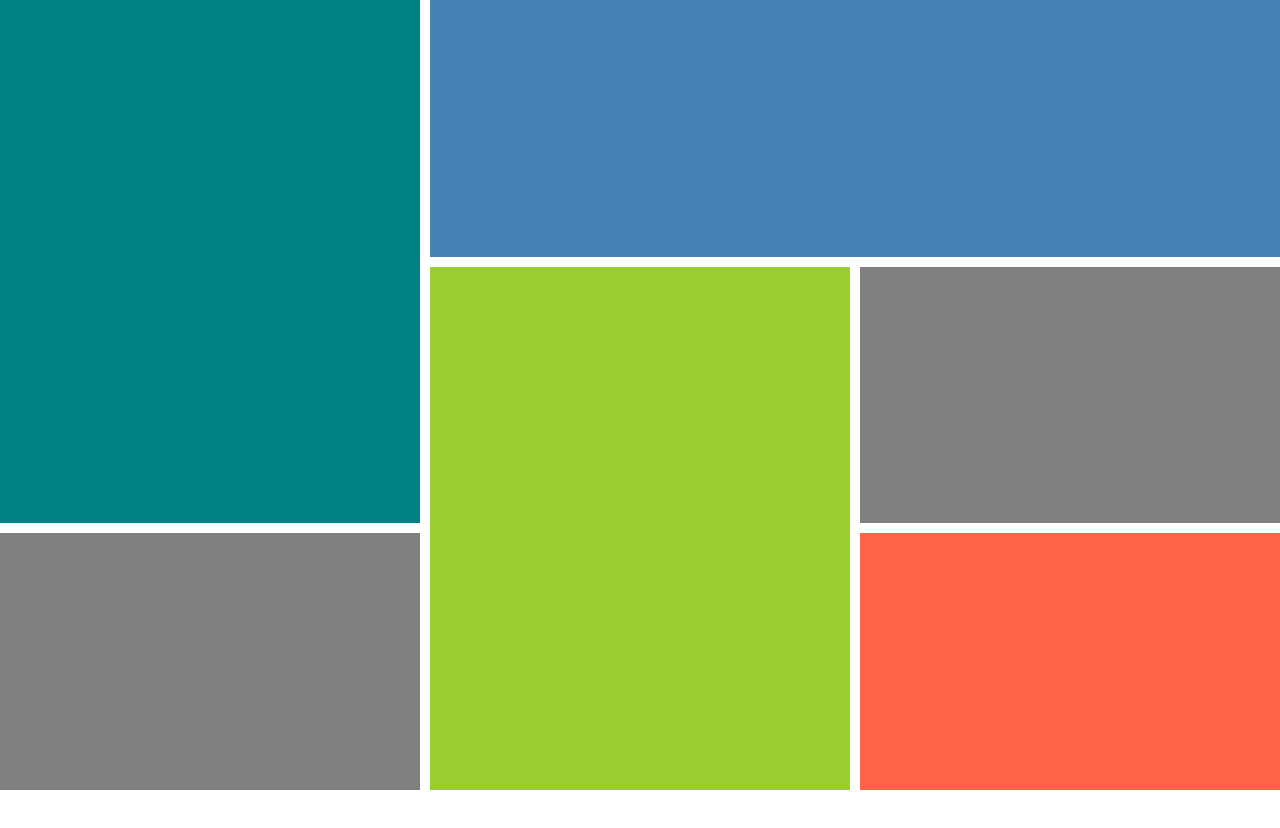
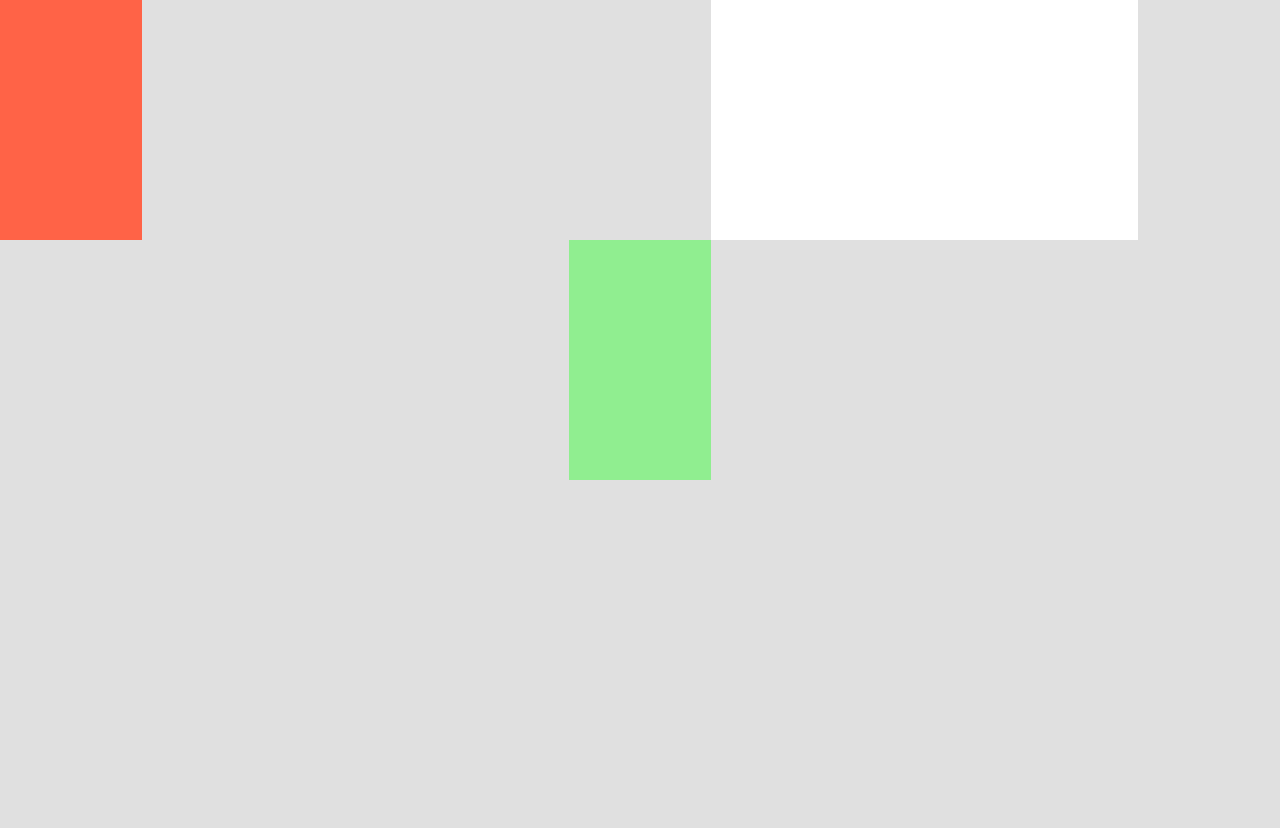
Before and after one commit to dotspencer/resume-1, a React app: page / in a window 1280 px wide. Shown: the top 828 px of the page. Before the commit the page ends 800 px from the top, so only its background shows below. Built offline with nearby package versions, Linux system fonts and the light colour scheme.

Commit message:
starting to position elements

```diff
--- a/src/components/App.js
+++ b/src/components/App.js
@@ -6,14 +6,9 @@ class App extends Component {
   render() {
     return (
       <section>
-        <div className="item item-a" />
-        <div className="item item-b" />
-        <div className="item item-c" />
-        <div className="item item-d" />
-        <div className="item" />
-        <div className="item" />
-        <div className="item" />
-        <div className="item" />
+        <div className="item logo" />
+        <div className="item profile" />
+        <div className="item menu" />
       </section>
     );
   }
--- a/src/styles/App.css
+++ b/src/styles/App.css
@@ -1,35 +1,34 @@
+* {
+  box-sizing: border-box;
+}
 body {
   margin: 0;
   padding: 0;
+  overflow-x: hidden;
 }
 section {
+  display: grid;
+  text-align: center;
+  background-color: #e0e0e0;
+  width: 100vw;
+  height: 4800px;
+  grid-template-columns: repeat(9, 1fr);
+  grid-template-rows: repeat(20, 1fr);
+  /* grid-column-gap: 10px;
+  grid-row-gap: 10px;
+  grid-template-rows: 80px 200px; */
+}
+div {
   background-color: white;
-  display: grid;
-  width: 100vw;
-  height: 100vh;
-  grid-column-gap: 10px;
-  grid-row-gap: 10px;
-  grid-template-columns: repeat(3, 1fr);
-  grid-template-rows: repeat(3, 1fr);
 }
-
-div {
-  background-color: grey;
+.profile {
+  grid-area: 2/5/2/5;
+  background-color: lightgreen;
 }
-
-.item-a {
-  background: teal;
-  grid-area: 1 / 1 / span 2 / span 1; /* row-start/column-start/row-end/column-end */
+.logo {
+  grid-area: 1/1/1/1;
+  background-color: tomato;
 }
-.item-b {
-  background: yellowgreen;
-  grid-area: 2 / 2 / span 2 / span 1;
+.menu {
+  grid-area: 1/6/1 / span 3;
 }
-.item-c {
-  background-color: steelblue;
-  grid-area: 1 / 2 / span 1 / span 2;
-}
-.item-d {
-  background-color: tomato;
-  grid-area: 3 / 3 / span 1 / span 1;
-}
```
Also changed, not shown: 1 other file (tests, documents, lock files or other folders).
